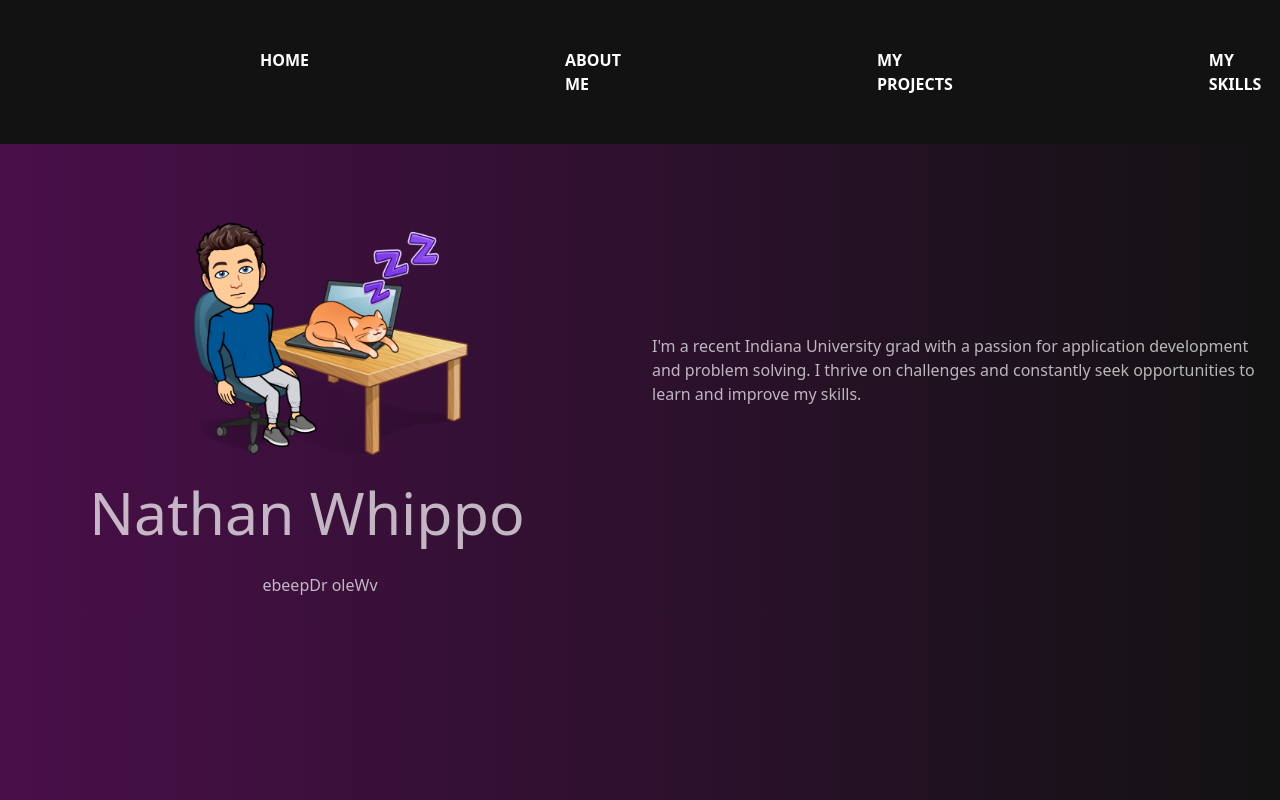
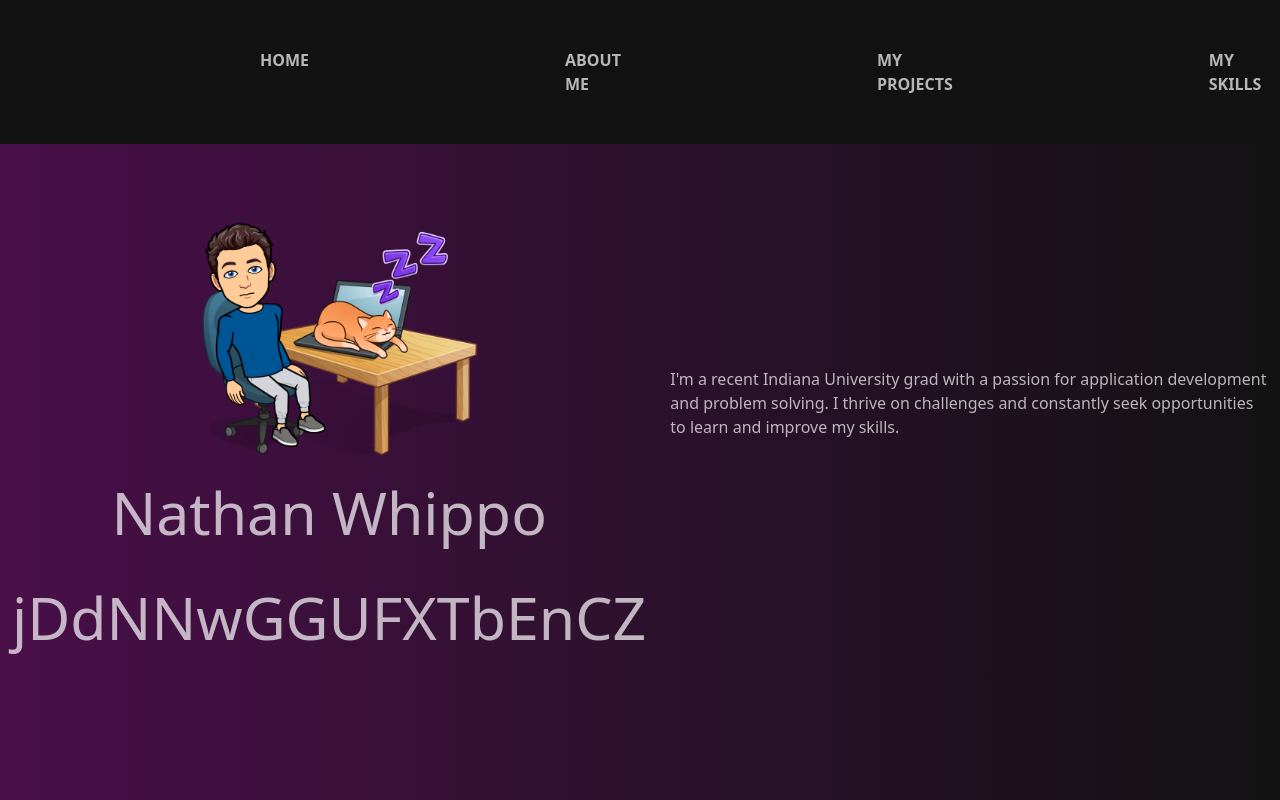
Before and after one commit to nawhippo/ResumeWebsite, a React (Create React App) app in the folder Frontend/websitefrontend/: page / in a window 1280 px wide. Shown: the top 800 px of the page. Built offline with nearby package versions, Linux system fonts and the light colour scheme.

Commit message:
night mode and scramble animation

```diff
--- a/Frontend/websitefrontend/src/Component/NavBar.js
+++ b/Frontend/websitefrontend/src/Component/NavBar.js
@@ -6,7 +6,7 @@ const NavBar = () => {
 
     const navbarStyle = {
         backgroundColor: '#121212',
-        color: 'ffffffb2',
+        color: '#ffffffb2',
         minWidth: '150px',
         top: 0,
         left: 0,
@@ -14,7 +14,7 @@ const NavBar = () => {
     };
 
     const navLinkStyle = {
-        color: 'white',
+        color: '#ffffffb2',
         textTransform: 'uppercase',
         marginTop: '2rem',
         marginBottom: '2rem',
--- a/Frontend/websitefrontend/src/Pages/Contact.js
+++ b/Frontend/websitefrontend/src/Pages/Contact.js
@@ -13,7 +13,7 @@ function Contact() {
 
 
     return (
-        <div style={{ textAlign: 'center', marginTop: '50px', paddingLeft: '160px' }}>
+        <div style={{ textAlign: 'center', marginTop: '50px'}}>
             <h1>Contact Me</h1>
             <p>Feel free to reach out through any of the following platforms.</p>
             <div>
--- a/Frontend/websitefrontend/src/Pages/Home.js
+++ b/Frontend/websitefrontend/src/Pages/Home.js
@@ -2,14 +2,21 @@ import React, { useState, useEffect, useRef } from 'react';
 import { Col, Container, Row } from 'react-bootstrap';
 import laptopCat from '../Image/laptopCat.png';
 import './Home.css';
-import { wait } from '@testing-library/user-event/dist/utils';
 
-// Function to scramble letters
-const scrambleLetters = (letters) => {
-    return letters
-        .split('')
-        .sort(() => Math.random() - 0.5)
-        .join('');
+// Function to generate a random letter
+const getRandomLetter = () => {
+    const letters = 'ABCDEFGHIJKLMNOPQRSTUVWXYZabcdefghijklmnopqrstuvwxyz';
+    return letters.charAt(Math.floor(Math.random() * letters.length));
+};
+
+// Function to create a scrambled version with random letters
+const scrambleLetters = (originalWord) => {
+    const length = originalWord.length;
+    let scrambled = '';
+    for (let i = 0; i < length; i++) {
+        scrambled += getRandomLetter();
+    }
+    return scrambled;
 };
 
 const HomePage = () => {
@@ -18,55 +25,73 @@ const HomePage = () => {
         "Software Engineer",
         "Designer",
         "Frontend Developer",
-        "Backend Developer"
+        "Backend Developer",
+        "Fullstack Developer"
     ];
 
     const [currentWordIndex, setCurrentWordIndex] = useState(0);
     const [displayWord, setDisplayWord] = useState(scrambleLetters(words[0]));
+    const [revealedIndex, setRevealedIndex] = useState(0);
     const [isComplete, setIsComplete] = useState(false);
     const intervalRef = useRef(null);
     const timeoutRef = useRef(null);
-    const wordDuration = 2000; // Duration for each word in milliseconds
+    const wordDuration = 2000; // Duration to display each word
+    const scrambleInterval = 100; // Interval for scrambling effect
+    const revealInterval = 100; // Interval to reveal each character
 
     useEffect(() => {
         const scrambleCurrentWord = () => {
             if (isComplete || currentWordIndex >= words.length) return;
-
             setDisplayWord(scrambleLetters(words[currentWordIndex]));
         };
 
-        intervalRef.current = setInterval(scrambleCurrentWord, 100);
+        intervalRef.current = setInterval(scrambleCurrentWord, scrambleInterval);
 
         timeoutRef.current = setTimeout(() => {
             clearInterval(intervalRef.current);
-
+            let index = 0;
+            const revealId = setInterval(() => {
+                setDisplayWord(prev => {
+                    const newDisplayWord = words[currentWordIndex]
+                        .split('')
+                        .map((char, i) => i <= index ? char : getRandomLetter())
+                        .join('');
+                    return newDisplayWord;
+                });
+                index += 1;
+                if (index >= words[currentWordIndex].length) {
+                    clearInterval(revealId);
                     setDisplayWord(words[currentWordIndex]);
-
                     if (currentWordIndex < words.length - 1) {
                         setTimeout(() => {
                             setCurrentWordIndex(prevIndex => prevIndex + 1);
-                    setDisplayWord(scrambleLetters(words[currentWordIndex + 1]));
-                    intervalRef.current = setInterval(scrambleCurrentWord, 1000);
                         }, wordDuration);
                     } else {
                         setIsComplete(true);
-                setCurrentWordIndex(currentWordIndex + 1);
                     }
+                }
+            }, revealInterval);
         }, wordDuration);
 
         return () => {
             clearInterval(intervalRef.current);
             clearTimeout(timeoutRef.current);
         };
-    }, [currentWordIndex, words, wordDuration, isComplete]);
+    }, [currentWordIndex, isComplete]);
 
     return (
         <Container fluid>
             <Row>
                 <Col className="text-center lg mt-4">
                     <img src={laptopCat} alt="candid" style={{ height: "300px" }} />
-                    <p style={{ fontSize: "59px" }}>Nathan Whippo<span className="flashing-underscore">_</span></p>
-                    <p>{displayWord}</p>
+                    <p style={{ fontSize: "59px" }}>Nathan Whippo</p>
+                    <div style={{flexDirection: "row"}}>
+                        <p style={{fontSize: "59px"}}>
+                            {displayWord}
+                            {!isComplete && currentWordIndex >= words.length - 1 &&
+                            <span className="flashing-underscore">_</span>}
+                        </p>
+                    </div>
                 </Col>
                 <Col style={{ display: "flex", flexDirection: "column", justifyContent: "center" }}>
                     <p>
--- a/Frontend/websitefrontend/src/index.css
+++ b/Frontend/websitefrontend/src/index.css
@@ -16,7 +16,8 @@ a {
 }
 
 a:hover, a:focus {
-  color: #FFD700;
+  color: hotpink !important;
+  transition: color 0.5s ease !important;
 }
 
 button {
```
Lines whose indentation alone changed are shown as unchanged.
